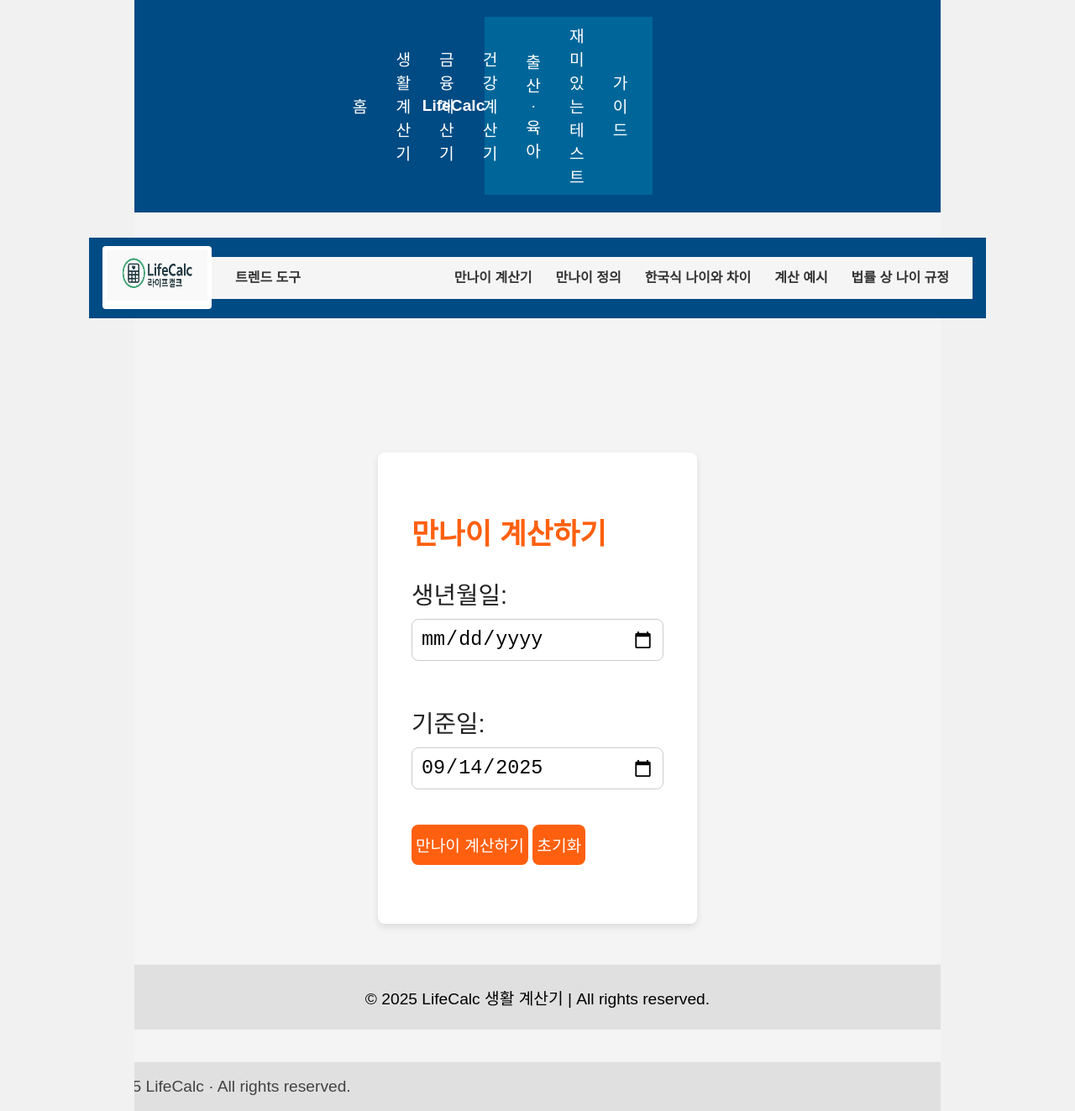
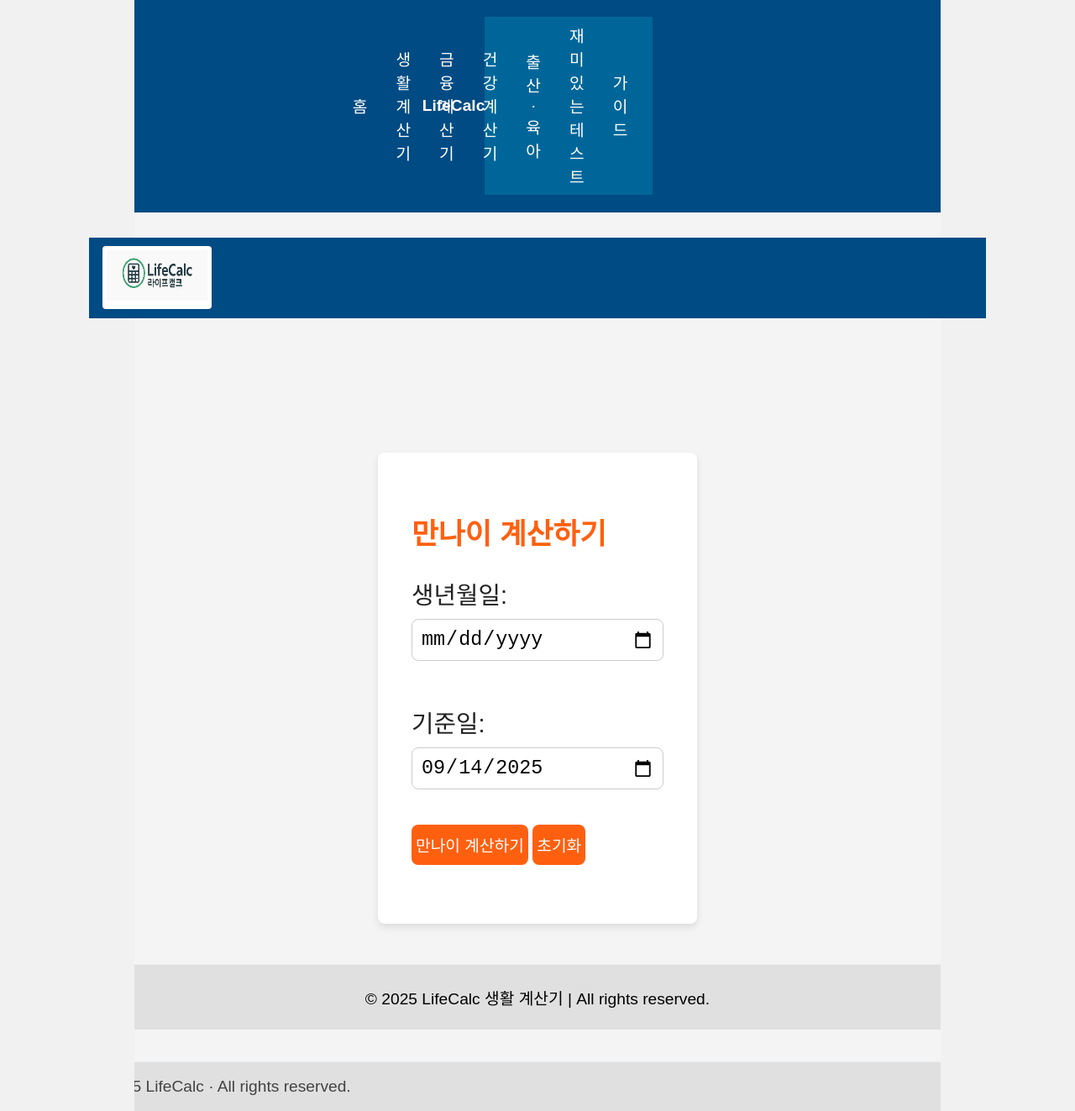
Before and after one commit to khai-lang/LifeCalc, a Jekyll site: the page built from index.html, in a window 1280 px wide and 1323 px high. Shown: the whole window at 84% size. Built offline with Jekyll 4.4.1, drawn with Linux system fonts in a browser that asks for light colours.

Commit message:
Update index.html

```diff
--- a/index.html
+++ b/index.html
@@ -616,26 +616,6 @@ nav li {
         <div></div>
         <div></div>
     </div>
-  <nav id="navMenu">
-  <!-- 트렌드 도구만 맨 왼쪽에 -->
-  <div class="dropdown">
-    <a href="#" onclick="event.preventDefault();toggleDropdown();">트렌드 도구</a>
-    <div id="trendDropdown" class="dropdown-content">
-      <a href="#mentalage" onclick="showSection('mentalage');closeDropdown();">정신연령 테스트</a>
-      <a href="#zodiac" onclick="showSection('zodiac');closeDropdown();">운세/별자리/띠</a>
-      <a href="#anniversary" onclick="showSection('anniversary');closeDropdown();">기념일/날짜 계산</a>
-      <a href="#viralquiz" onclick="showSection('viralquiz');closeDropdown();">바이럴 퀴즈</a>
-    </div>
-  </div>
-  <!-- 나머지 메뉴는 오른쪽에 모여서 -->
-  <div class="menu-group">
-    <a href="#calculator" onclick="showSection('calculator')">만나이 계산기</a>
-    <a href="#definition" onclick="showSection('definition')">만나이 정의</a>
-    <a href="#difference" onclick="showSection('difference')">한국식 나이와 차이</a>
-    <a href="#example" onclick="showSection('example')">계산 예시</a>
-    <a href="#law" onclick="showSection('law')">법률 상 나이 규정</a>
-  </div>
-</nav>
 
 
 </header>
```
